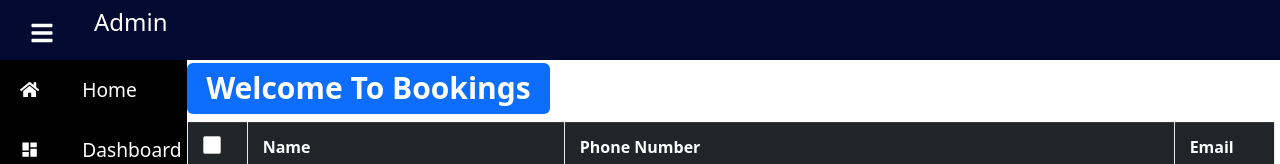
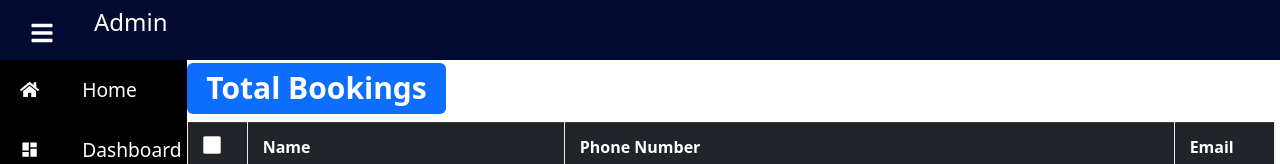
Before and after one commit to Zavi254/bus-booking-app, a React (Create React App) app: page /mainPage/bookings in a window 1280 px wide. Shown: the top 164 px of the page. Built offline with nearby package versions, Linux system fonts and the light colour scheme; no server answers; a web font is replaced by a local one.

Commit message:
eddited admin dashboard

```diff
--- a/src/Admin/App2.css
+++ b/src/Admin/App2.css
@@ -81,6 +81,8 @@ body {
     border-radius: 3px;
     min-width: 1000px;
     box-shadow: 0 1px 1px rgba(0,0,0,.05);
+
+
 }
 .table-title {
     padding-bottom: 15px;
@@ -90,6 +92,7 @@ body {
     min-width: 100%;
     margin: -20px -25px 10px;
     border-radius: 3px 3px 0 0;
+
 }
 .table-title h2 {
     margin: 5px 0 0;
@@ -168,6 +171,11 @@ table.table .avatar {
     border-radius: 50%;
     vertical-align: middle;
     margin-right: 10px;
+}
+#table1{
+    /* border: 2px solid red; */
+    overflow: auto;
+    height:100vh;
 }
 .pagination {
     float: right;
--- a/src/Admin/Bookings.js
+++ b/src/Admin/Bookings.js
@@ -11,16 +11,16 @@ function Bookings() {
         .then((bookings)=>setBookings(bookings))
     },[]);
      console.log(bookings)
-	 function handleClick (e){
-		alert(e.target.id)
-		setId(id)
+	//  function handleClick (e){
+	// 	alert(e.target.id)
+	// 	setId(id)
 
-	 }
+	//  }
   return (
     <div>
-     <h1><span className="badge text-bg-primary">Welcome To Bookings</span></h1>
-      <div>
-        <table className="table table-bordered table-dark table table-hover">
+      <h1><span className="badge text-bg-primary">Total Bookings</span></h1>
+      <div id="table1" >
+        <table className="table table-bordered table-dark table table-hover " >
           <thead>
             <tr>
               <th>
--- a/src/Admin/Dashboard.jsx
+++ b/src/Admin/Dashboard.jsx
@@ -6,13 +6,13 @@ function Dashboard() {
             <div className="container mt-4 ">
                 <div className="row row-cols-1 row-cols-md-3 g-4">
                     <div className="col">
-                        <div className="card h-100" style={{backgroundColor:"#07D2FF"}}>
+                        <div className="card h-100" style={{backgroundColor:"orange"}}>
                             {/* <img src="..." className="card-img-top" alt="..." /> */}
                             <div className="card-body">
                                 {/* <h5 className="card-title">0</h5> */}
                                 <p className="card-text">Total Bookings</p>
                             </div>
-                            <a href="/bookings" className="small-box-footer" style={{textDecoration: 'none', color:'white'}}>More<i className="bi bi-arrow-right-circle-fill" /></a>
+                            <a href="bookings" className="small-box-footer" style={{textDecoration: 'none', color:'white'}}>More<i className="bi bi-arrow-right-circle-fill" /></a>
                         </div>
                     </div>
                     <div className="col">
```
